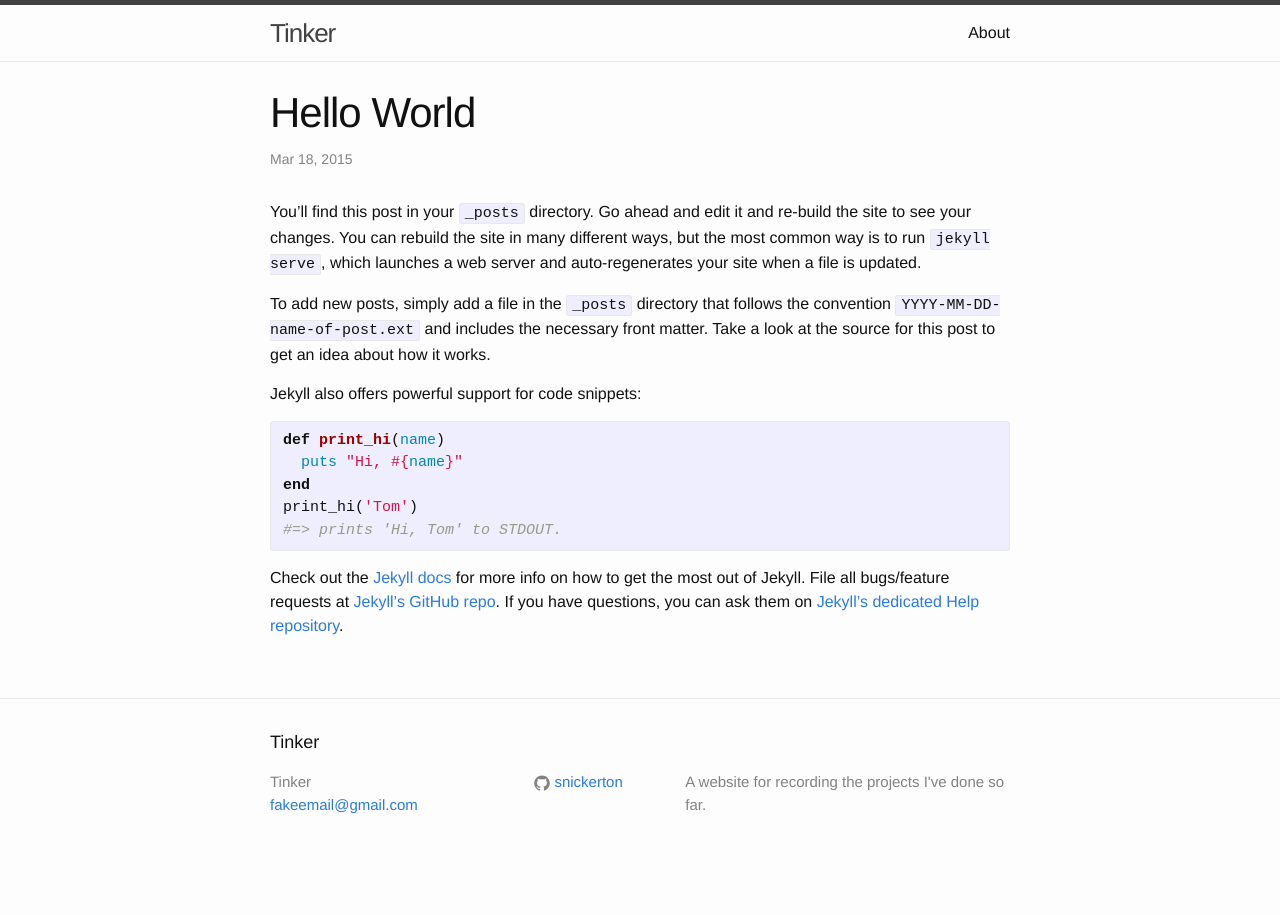
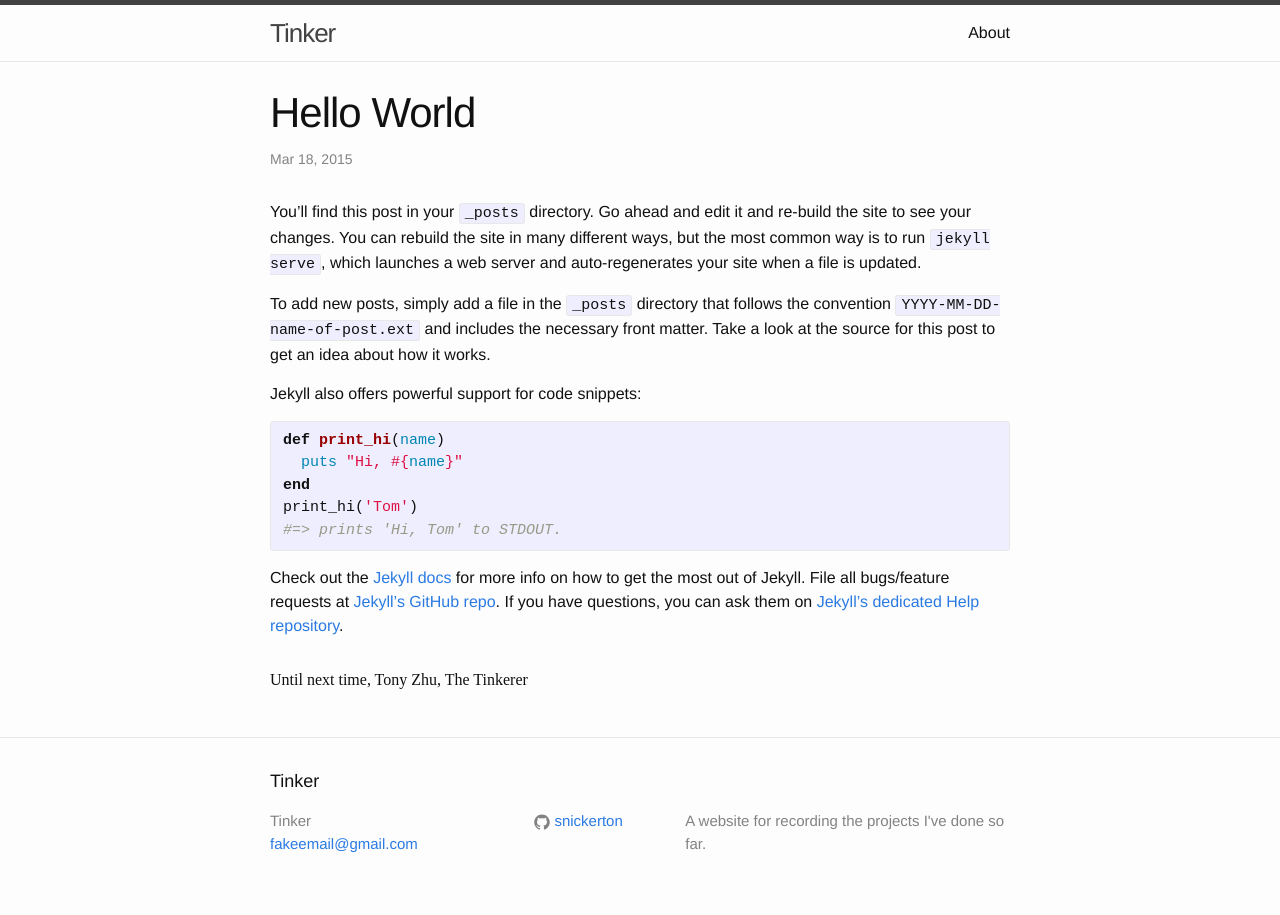
Before and after one commit to snickerton/snickerton.github.legacy, a Jekyll site: the page built from _posts/2015-03-18-welcome-to-jekyll.markdown, in a window 1280 px wide. Built offline with Jekyll 4.4.1, drawn with Linux system fonts in a browser that asks for light colours.

Commit message:
Update post.html

```diff
--- a/_layouts/post.html
+++ b/_layouts/post.html
@@ -12,4 +12,9 @@ layout: default
     {{ content }}
   </article>
 
+  <p id = "SignOff">
+    Until next time,
+    Tony Zhu, The Tinkerer
+  </p>
+
 </div>
```
